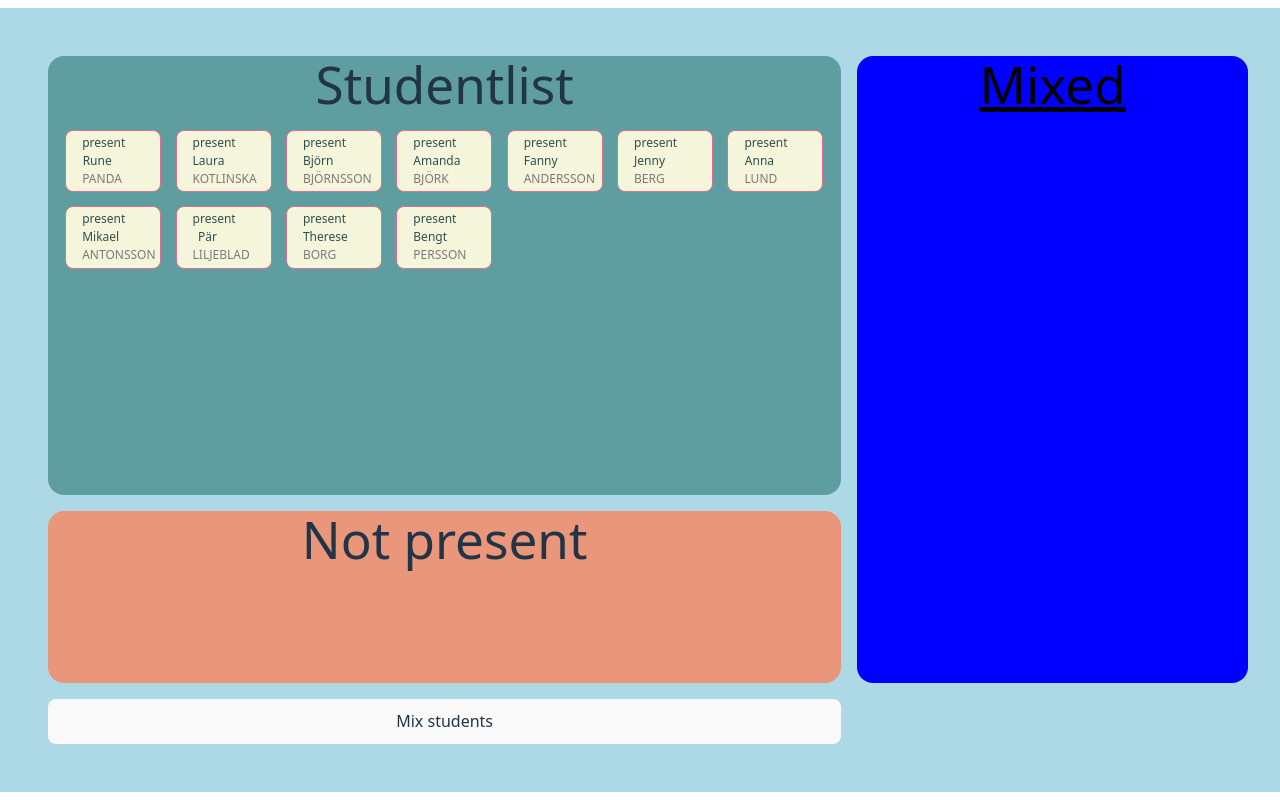
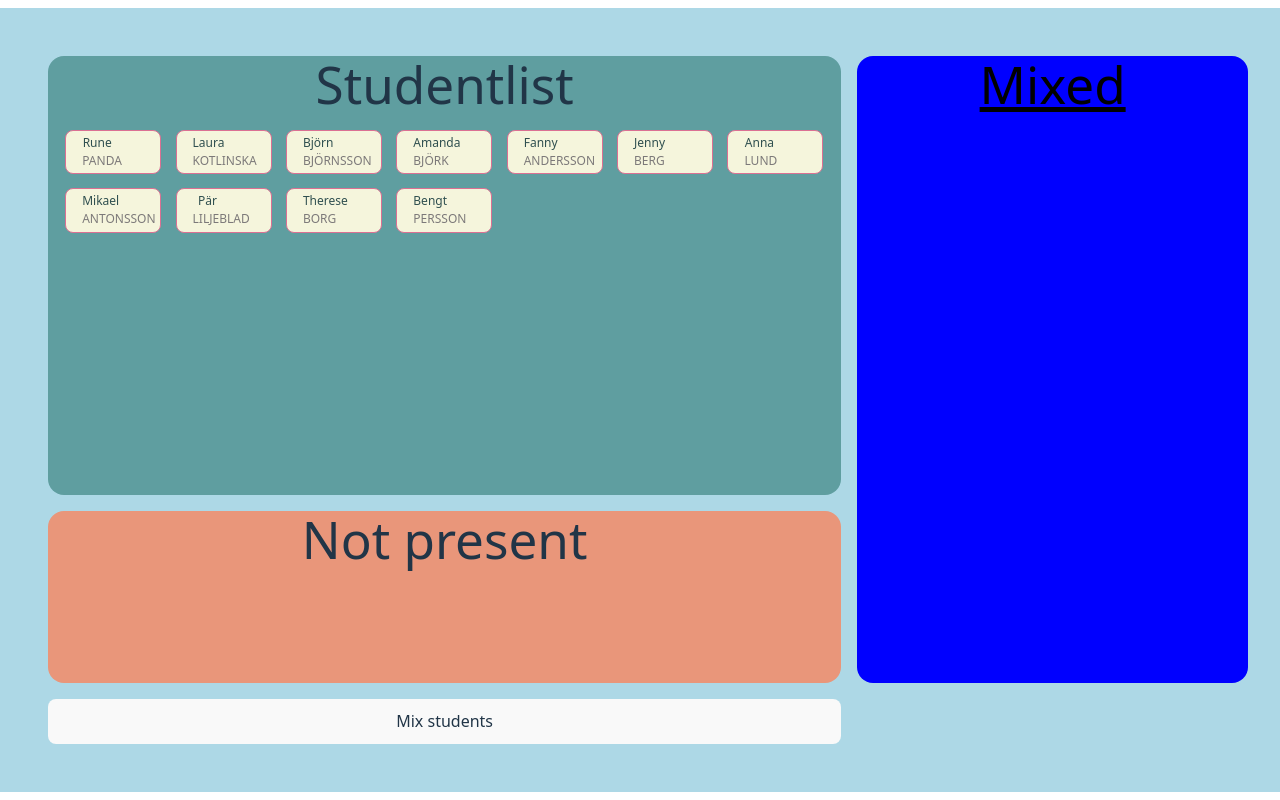
Before and after one commit to LKotlinska/mixer, a React (Vite) app: page / in a window 1280 px wide. Built offline with nearby package versions, Linux system fonts and the light colour scheme.

Commit message:
Deleted uneccessary info

```diff
--- a/src/Person.jsx
+++ b/src/Person.jsx
@@ -1,7 +1,6 @@
-export function Person({firstname, lastname, isPresent = true, onClickHandler}) {
+export function Person({firstname, lastname, onClickHandler}) {
     return (
         <article className="person" onClick={onClickHandler}>
-            <p>{ isPresent ? 'present' : 'not present' }</p>
             <h2>{ firstname }<span> { lastname }</span></h2>
         </article>
     )
```
